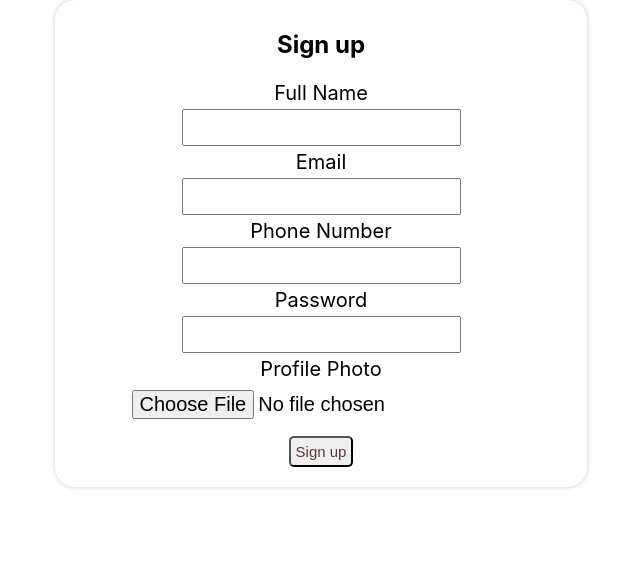
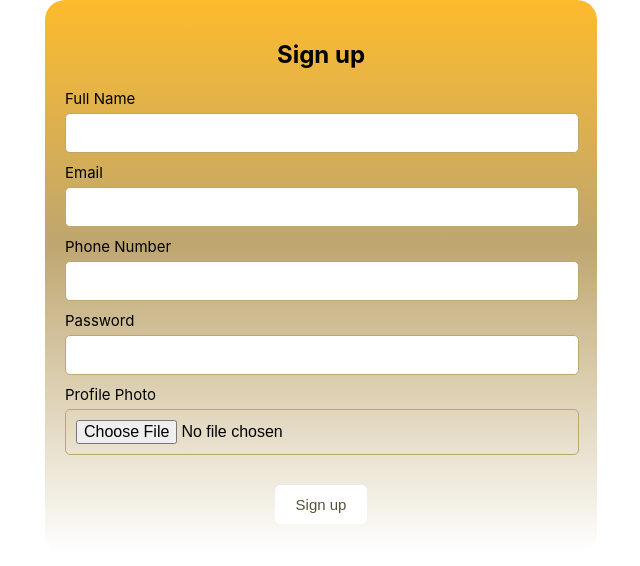
Before and after one commit to Sakui-ph/secure-development, a React (Create React App) app in the folder client/: page / in a window 1280 px wide. Shown: the top 566 px of the page, without its empty margins (319-959 px from the left). Built offline with nearby package versions, Linux system fonts and the light colour scheme; the HTML template or start-up script is replaced by a standard one.

Commit message:
Update css of login and register page

```diff
--- a/client/src/components/signup.css
+++ b/client/src/components/signup.css
@@ -3,48 +3,62 @@
     margin: auto;
     width: 40%;
     border-radius: 20px;
-    padding: 10px;
-	box-shadow: 0 0 5px rgba(0, 0, 0, 0.2);
+    padding: 20px;
+    /* box-shadow: 0 0 5px rgba(0, 0, 0, 0.2); */
+	background: linear-gradient(0deg, rgb(255, 255, 255) 0%, rgba(190,166,111,1) 56%, rgba(253,187,45,1));
 }
 
 .label {
+	text-align: left;
     display: block;
-	font-size: 20px;
-	padding: 2px;
+    font-size: 15px;
+    margin-bottom: 5px;
 }
 
 .input {
-	font-size: 20px;
-	padding: 5px;
-	margin: 2px;
+    font-size: 16px;
+    padding: 10px;
+    margin-bottom: 10px;
+    width: calc(100% - 20px);
+    border: 1px solid rgba(190,166,111,1);
+    border-radius: 5px;
 }
 
 .btn {
-	color: rgb(88, 59, 59);
+    color: rgb(88, 81, 59);
     border-radius: 5px;
     font-size: 15px;
-	display: block;
-	padding: 5px;
+    display: inline-block;
+    padding: 10px 20px;
     margin: 10px auto;
+    background-color: #fff;
+    border: 1px solid rgb(255, 255, 255);
+    cursor: pointer;
+    transition: background-color 0.3s, color 0.3s;
+}
+
+.btn:hover {
+    /* background-image: linear-gradient(to bottom right, #b7d8d5, #005661); */
+	background-color: rgba(253,187,45,1);
+    color: #fff;
 }
 
 .messages {
     display: flex;
     justify-content: center;
-    font-size: 10px;
+    font-size: 12px;
+    margin-top: 10px;
 }
 
 .error {
     display: block;
     color: red;
-	width: fit-content;
-	padding: 5px;
+    margin-top: 5px;
 }
 
 .success {
     display: block;
-	width: fit-content;
-	padding: 5px;
+    margin-top: 5px;
 }
 
 .image-preview-container {
@@ -57,5 +71,5 @@
 .image-preview img {
     width: 100%;
     height: 100%;
-    object-fit: contain;
+    object-fit: cover;
 }
```
Also changed, not shown: 1 other file (tests, documents, lock files or other folders). Lines whose indentation alone changed are shown as unchanged.
